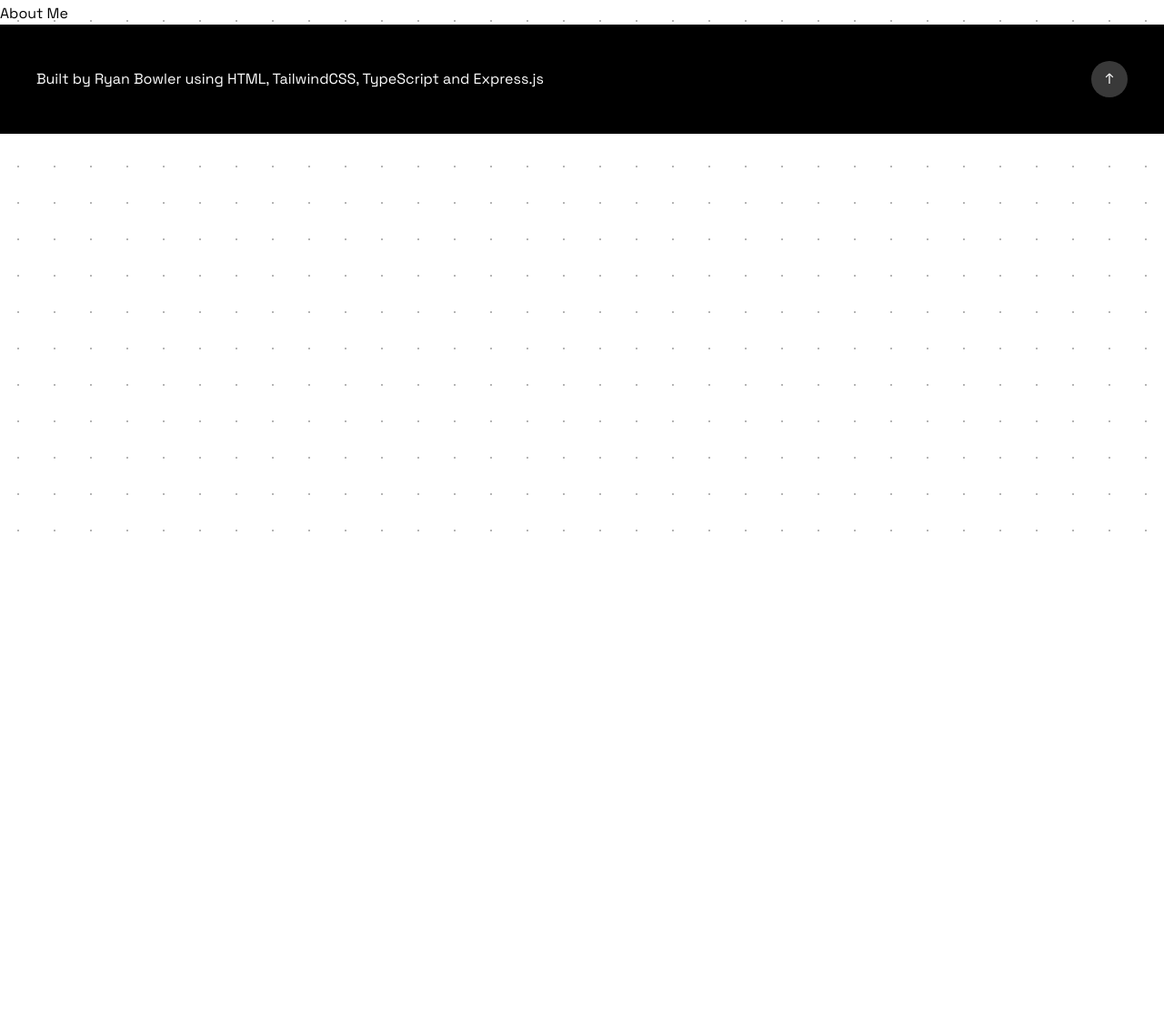
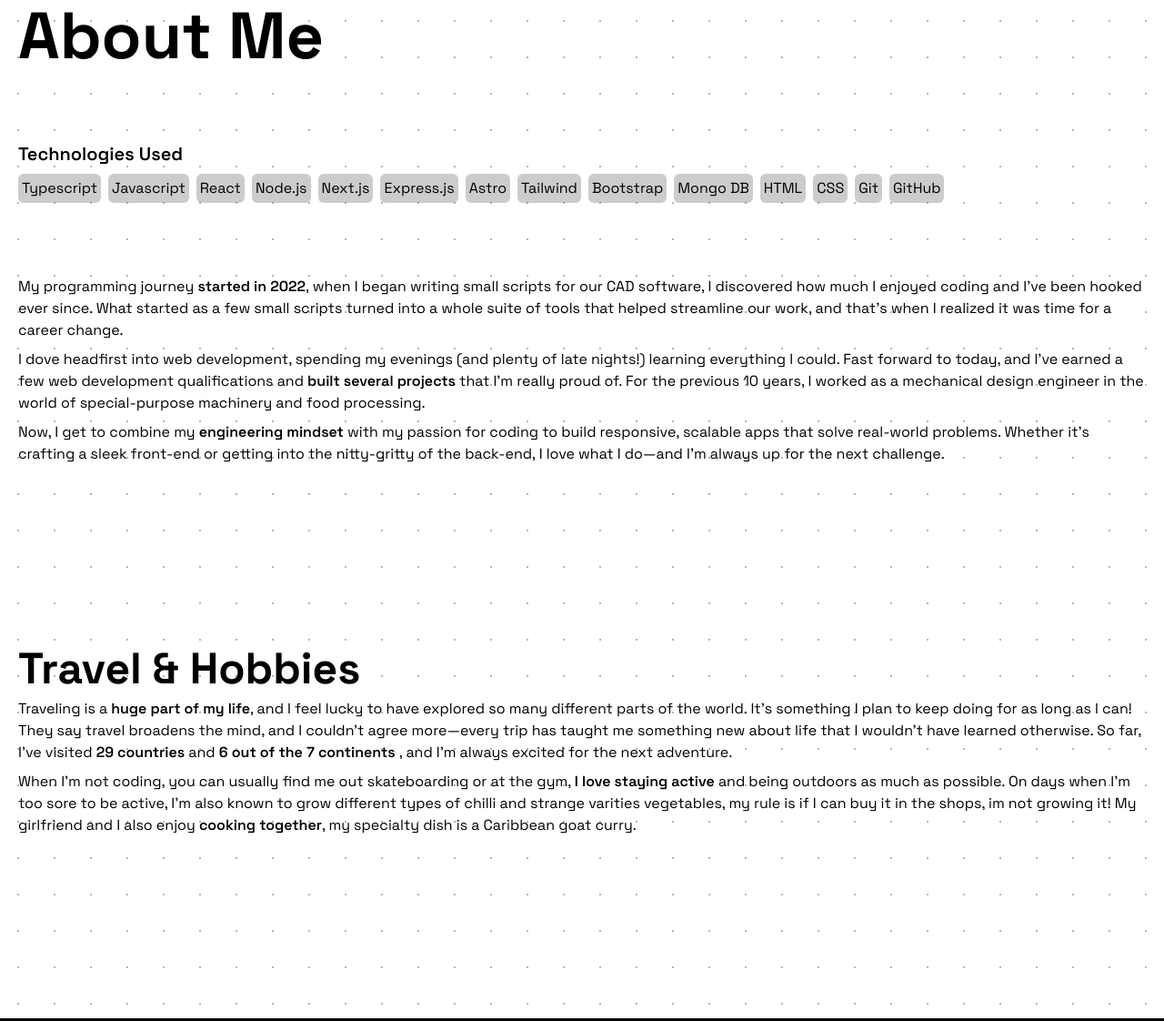
Before and after one commit to RyanBProg/portfolio-v1, an Astro site: page /about in a window 1280 px wide. Shown: the part 197-1319 px from the top of the page at 91% size. Before the commit the page ends 800 px from the top, so only its background shows below. Built offline with nearby package versions, Linux system fonts and the light colour scheme; Astro itself is replaced by a stand-in of ours.

Commit message:
about page content added

```diff
--- a/src/pages/about.astro
+++ b/src/pages/about.astro
@@ -7,6 +7,94 @@ import Layout from '../layouts/Layout.astro';
     <!-- WHITESPACE -->
 		<div class="h-[150px] sm:h-[200px]"></div>
 
-		<h1>About Me</h1>
+		<section class="container mx-auto px-5 mb-10">
+			<h1 class="text-6xl sm:text-7xl font-bold mb-20">About Me</h1>
+			<h2 class="font-semibold text-xl mb-2">Technologies Used</h2>
+			<div class="flex flex-wrap gap-2">
+				<span class="p-1 rounded-md bg-black/20">Typescript</span>
+				<span class="p-1 rounded-md bg-black/20">Javascript</span>
+				<span class="p-1 rounded-md bg-black/20">React</span>
+				<span class="p-1 rounded-md bg-black/20">Node.js</span>
+				<span class="p-1 rounded-md bg-black/20">Next.js</span>
+				<span class="p-1 rounded-md bg-black/20">Express.js</span>
+				<span class="p-1 rounded-md bg-black/20">Astro</span>
+				<span class="p-1 rounded-md bg-black/20">Tailwind</span>
+				<span class="p-1 rounded-md bg-black/20">Bootstrap</span>
+				<span class="p-1 rounded-md bg-black/20">Mongo DB</span>
+				<span class="p-1 rounded-md bg-black/20">HTML</span>
+				<span class="p-1 rounded-md bg-black/20">CSS</span>
+				<span class="p-1 rounded-md bg-black/20">Git</span>
+				<span class="p-1 rounded-md bg-black/20">GitHub</span>
+			</div>
+		</section>
+
+		<!-- WHITESPACE -->
+		<div class="h-10"></div>
+
+		<section class="container mx-auto px-5 grid gap-2">
+			<p>
+				My programming journey
+				<span class="font-semibold">started in 2022</span>,
+				when I began writing small scripts for our CAD software, I discovered
+				how much I enjoyed coding and I've been hooked ever since. What
+				started as a few small scripts turned into a whole suite of tools that
+				helped streamline our work, and that's when I realized it was
+				time for a career change.
+			</p>
+			<p>
+				I dove headfirst into web development, spending my evenings (and
+				plenty of late nights!) learning everything I could. Fast forward to
+				today, and I've earned a few web development qualifications and
+				<span class="font-semibold">
+					built several projects
+				</span>
+				that I'm really proud of. For the previous 10 years, I worked as
+				a mechanical design engineer in the world of special-purpose machinery
+				and food processing.
+			</p>
+			<p>
+				Now, I get to combine my
+				<span class="font-semibold">engineering mindset</span>
+				with my passion for coding to build responsive, scalable apps that
+				solve real-world problems. Whether it's crafting a sleek
+				front-end or getting into the nitty-gritty of the back-end, I love
+				what I do—and I'm always up for the next challenge.
+			</p>
+		</section>
+
+		<!-- WHITESPACE -->
+		<div class="h-[150px] sm:h-[200px]"></div>
+
+    <section class="container mx-auto px-5 grid gap-2">
+      <h2 class="text-4xl font-bold sm:text-5xl">Travel & Hobbies</h2>
+      <p>
+        Traveling is a
+        <span class="font-semibold">huge part of my life</span>,
+        and I feel lucky to have explored so many different parts of the world.
+        It's something I plan to keep doing for as long as I can! They say
+        travel broadens the mind, and I couldn't agree more—every trip has
+        taught me something new about life that I wouldn't have learned
+        otherwise. So far, I've visited
+        <span class="font-semibold">29 countries</span> and
+        <span class="font-semibold">
+          6 out of the 7 continents
+        </span>
+        , and I'm always excited for the next adventure.
+      </p>
+      <p>
+        When I'm not coding, you can usually find me out skateboarding or
+        at the gym,
+        <span class="font-semibold">I love staying active</span>
+        and being outdoors as much as possible. On days when I'm too sore
+        to be active, I'm also known to grow different types of chilli and
+        strange varities vegetables, my rule is if I can buy it in the shops, im
+        not growing it! My girlfriend and I also enjoy
+        <span class="font-semibold">cooking together</span>, my
+        specialty dish is a Caribbean goat curry.
+      </p>
+    </section>
+
+		<!-- WHITESPACE -->
+		<div class="h-[150px] sm:h-[200px]"></div>
 	</main>
 </Layout>
```
